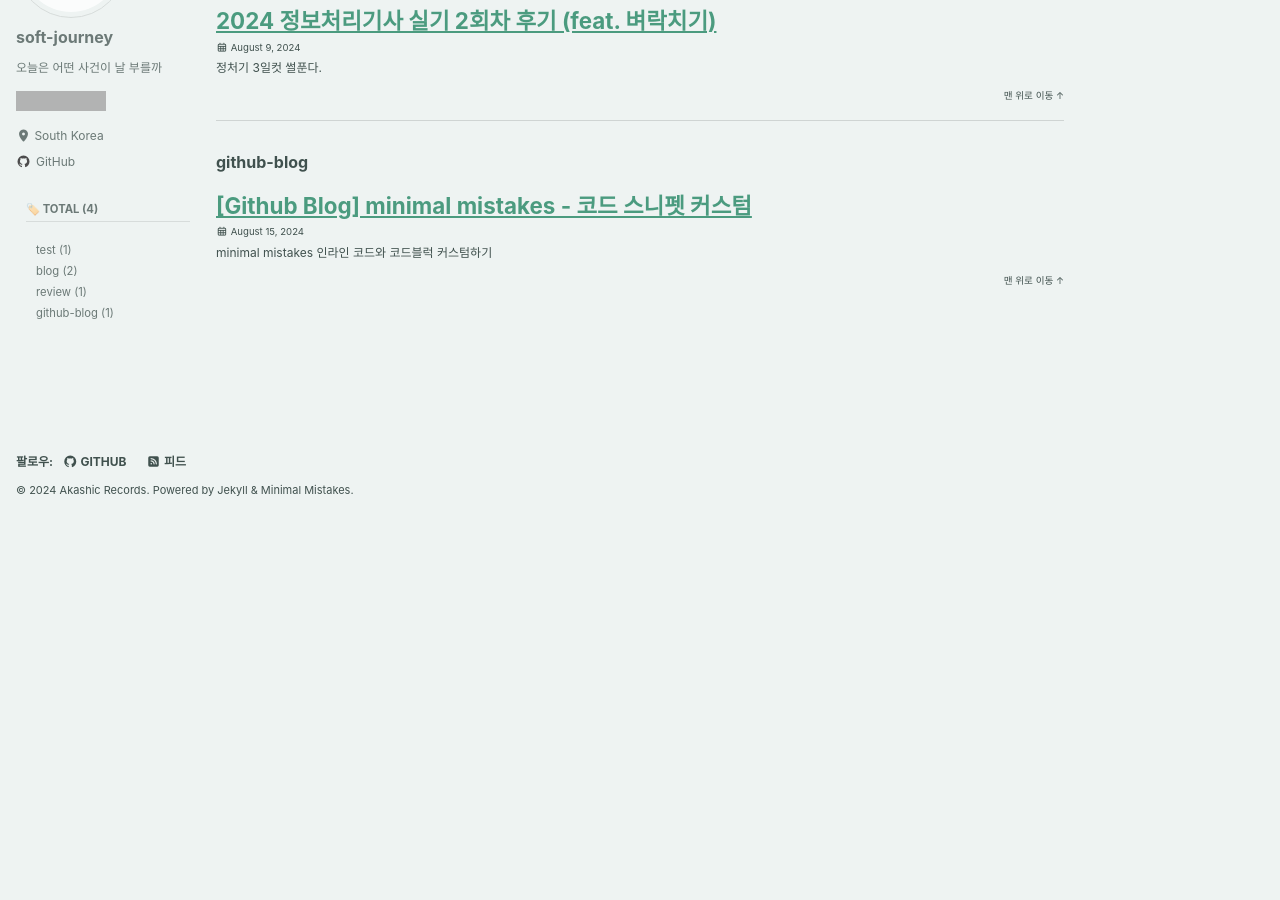
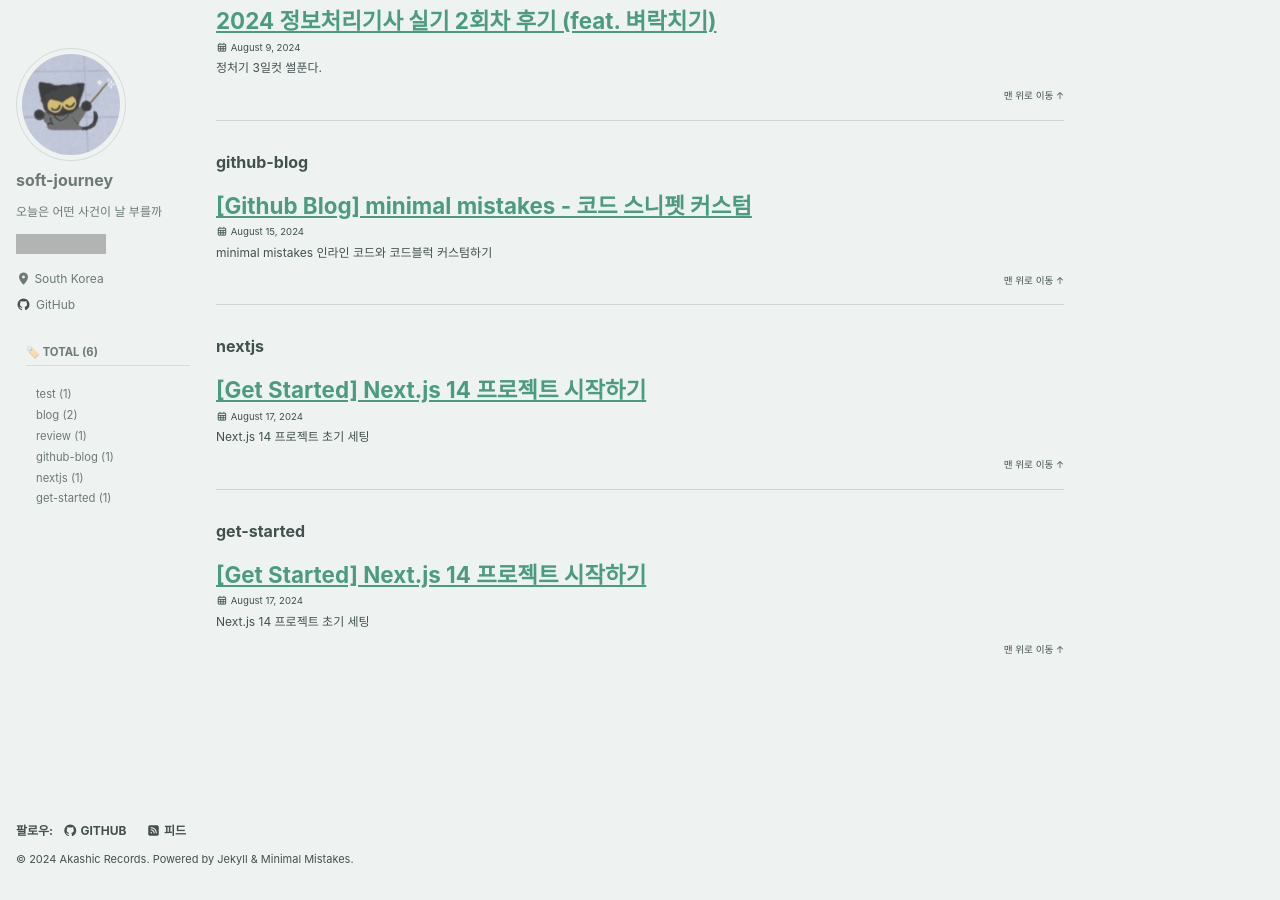
Before and after one commit to LogVentureIO/LogVentureIO.github.io, a Jekyll site: the page built from _pages/tag-archive.md, in a window 1280 px wide and 900 px high, scrolled down 733 px. Built offline with Jekyll 4.4.1, drawn with Linux system fonts in a browser that asks for light colours; cached includes are drawn as plain includes; some web fonts are replaced; before the commit the page ends 1264 px from its top, so only the background shows below that; part of the change alters nothing that is shown; grey boxes are pictures that could not be loaded.

Commit message:
[post] next.js14 get started

````diff
--- a/_config.yml
+++ b/_config.yml
@@ -109,7 +109,7 @@ analytics:
 # Site Author
 author:
   name: "soft-journey"
-  avatar: "/assets/images/profile.jpg" # path of avatar image
+  avatar: "/assets/images/magic-cat.jpg" # path of avatar image
   bio: "오늘은 어떤 사건이 날 부를까"
   location: "South Korea"
   email:
--- /dev/null
+++ b/_posts/2024-08-17-nextjs-start.md
@@ -0,0 +1,90 @@
+---
+title: "[Get Started] Next.js 14 프로젝트 시작하기"
+excerpt: "Next.js 14 프로젝트 초기 세팅"
+categories:
+  - FE
+tags:
+  - nextjs
+  - get-started
+---
+
+배운지 얼마나 됐다고 벌써 머리속이 새하얗습니다. 더 늦기 전에 next.js14의 프로젝트 세팅법을 포스팅해서 정리해둡시다.
+
+# 1. Next.js 14 시작하기
+
+리액트는 vite를 주로 썼는데요. next.js도 여러 방법이 있지만 결국 공식 사이트에서 유도하는 내용을 따라가는 것이 맞습니다. 보일러 플레이트라고 하지요.
+
+프로젝트를 진행할 새폴더를 만들고 해당 경로에서 진행합시다.
+
+```jsx
+npx create-next-app@latest
+```
+
+설정들은 전부 yes하면 타입스크립트도 사용하고 테일윈드도 사용합니다.
+
+프로젝트 이름을 설정하면 폴더 안에 새로운 폴더로 프로젝트가 설치됩니다. 이미 새폴더라면 생략합시다.
+
+적당히 목적에 맞게 설정합니다. 이후 다시 프로젝트를 실행할 때는
+
+```jsx
+npm i // 개발하면서 추가된 package.json에 따라 라이브러리 등 설치
+npm run dev // 개발모드로 프로젝트가 시작, 기본포트인 3000포트에서 시작
+```
+
+## 1-1. 개발모드
+
+`package.json` 의 scripts 섹션에서 정의된 명령어들은 `npm run <script-name>` 형식으로 실행됩니다. 여기서 dev를 next dev와 연결해두었기에 개발모드가 실행됩니다. 마찬가지로 빌드하거나 start도 디폴트로 정의되어 있습니다.
+
+![image](https://github.com/user-attachments/assets/856fae40-7348-4480-a6f3-318f0f972fdd){: width="80%" height="80%"}{: .align-center}
+
+개발모드는 HMR(Hot module replacement)을 지원합니다. (hmr짱)
+
+# 2. 추가 라이브러리
+
+## [통신] Axios
+
+fetch나 async/await를 써도 되지만 axios를 사용하면 서버 통신이 조금 더 편리해진다. 코드 가독성 면에서도 괜찮다.
+
+```jsx
+npm install axios
+```
+
+## [전역상태관리] Zustand
+
+전역상태관리 라이브러리에는 Redux, Recoil 등이 있지만 zustand가 가장 간단하고 편리한 편이다. 타입스크립트로 작성된 라이브러리이다.
+
+```jsx
+npm i zustand
+```
+
+## [라우터] react-router-dom
+
+클라이언트 측 라우팅 구현을 용이하게 해준다.
+
+```jsx
+npm install react-router-dom
+```
+
+## [스타일] 리액트 아이콘
+
+리액트 아이콘을 이용해 간편하게 아이콘을 사용할 수 있다. 이 때 아이콘은 텍스트 기반이기 때문에 테일윈드로 스타일 수정이 가능하다.
+
++. 이전에 진행한 프로젝트에서 리액트 아이콘이 청크가 매우 커 초기 로딩에 지대한 영향을 끼쳤다. 이후 svg파일로 수정해 진행했었다.
+
+```jsx
+npm install react-icons
+```
+
+## [DB] mongoose
+
+mongoDB를 사용하기 위해 설치합니다. 스키마를 정의할 수 있습니다.
+
+```jsx
+npm install mongoose
+```
+
+# 3. 마무리
+
+![image](https://github.com/user-attachments/assets/1c1f745e-3ce9-4d1f-86f5-9ca569625c85){: width="80%" height="80%"}{: .align-center}
+
+[라이브러리 랭킹](https://ght.creativemaybeno.dev/)
````
Also changed, not shown: assets/images/magic-cat.jpg (added).
